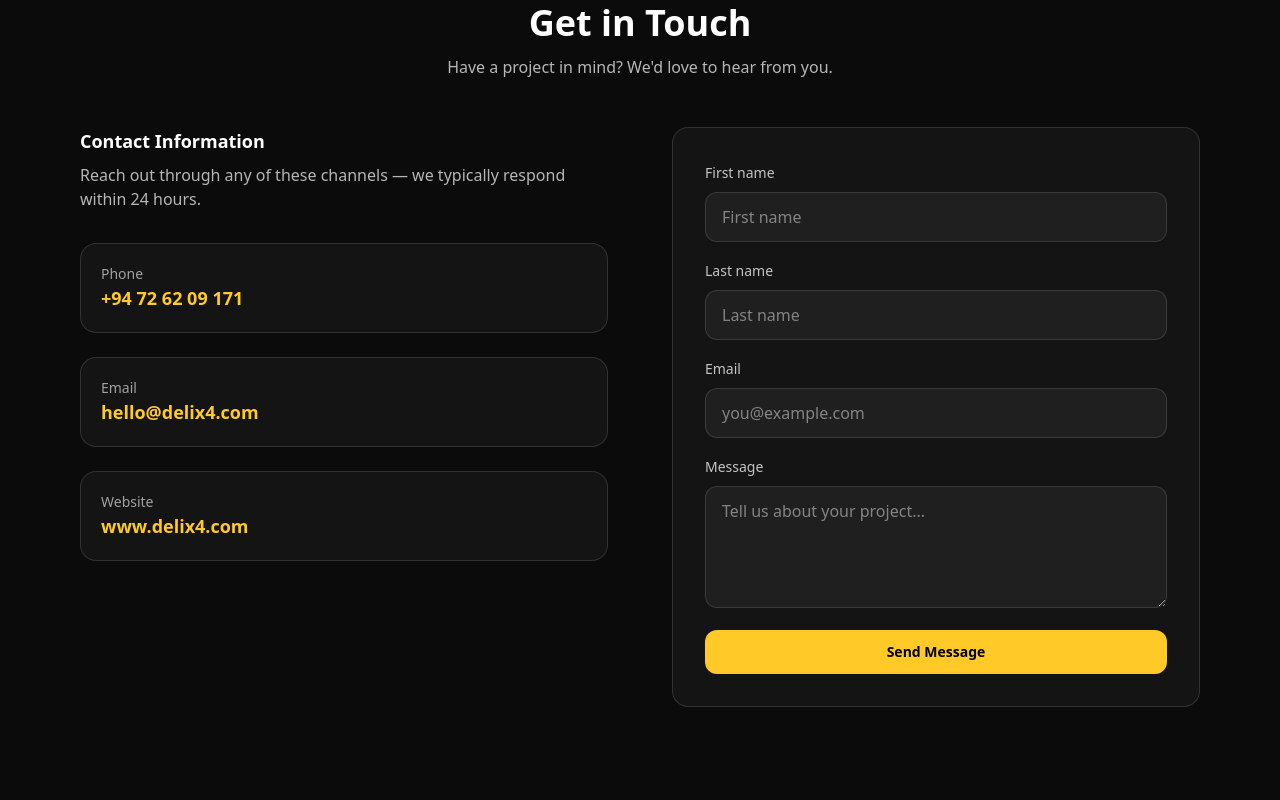
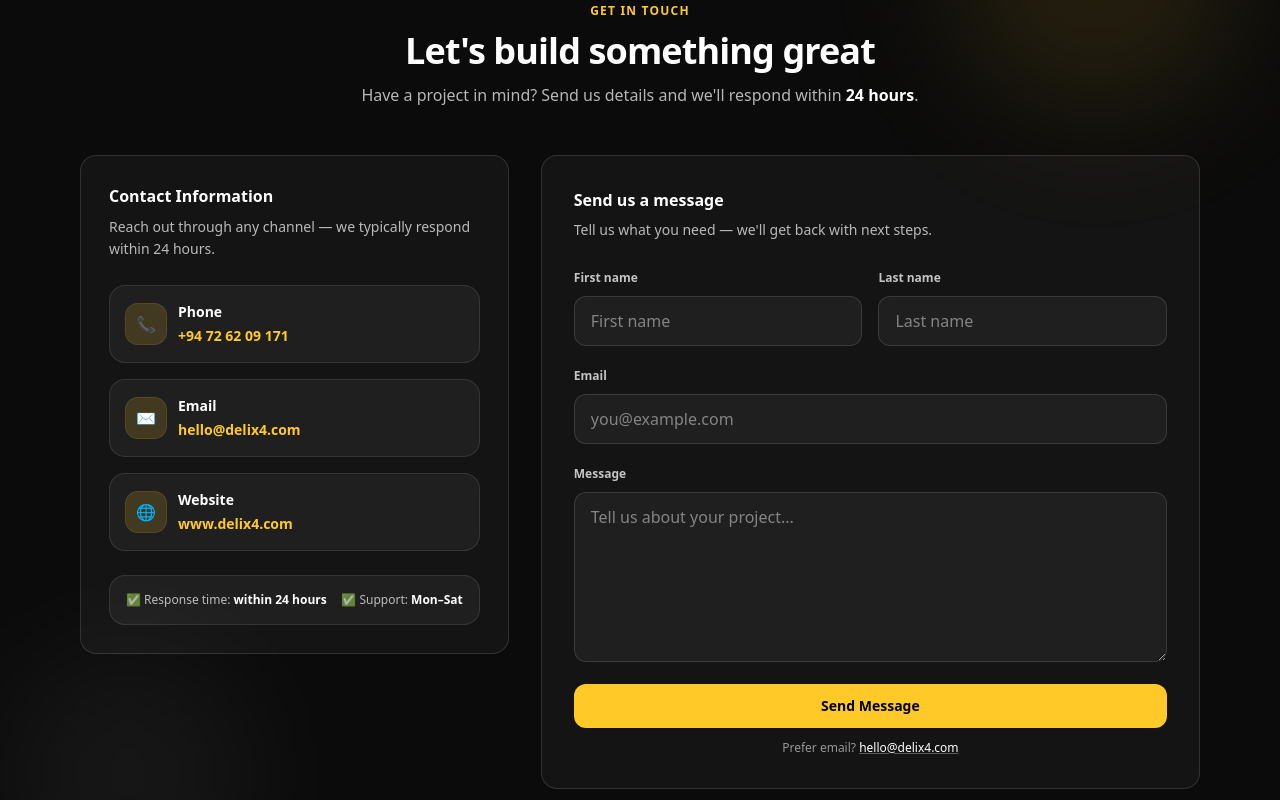
Before and after one commit to delix4/delix4_companyWeb, a Next.js app: page / in a window 1280 px wide. Shown: the part 2340-3140 px from the top of the page. Built offline with nearby package versions, Linux system fonts and the light colour scheme.

Commit message:
Upgrade contact section to premium agency design: improved hierarchy, trust signals, focus states

```diff
--- a/src/app/page.tsx
+++ b/src/app/page.tsx
@@ -246,132 +246,223 @@
       </section>
 
       {/* CONTACT (black 60%) */}
-      <section id="contact" className="bg-[#0b0b0b]">
-        <div className="d4-container py-16 md:py-20">
-          <div className="text-center mb-12">
-            <h2 className="text-3xl font-extrabold md:text-4xl">Get in Touch</h2>
+      <section id="contact" className="relative bg-[#0b0b0b]">
+        {/* subtle background accents */}
+        <div className="pointer-events-none absolute inset-0">
+          <div className="absolute -top-24 right-10 h-72 w-72 rounded-full bg-[color:var(--d4-yellow)]/10 blur-3xl" />
+          <div className="absolute bottom-0 left-0 h-64 w-64 rounded-full bg-white/5 blur-3xl" />
+        </div>
+
+        <div className="d4-container relative py-16 md:py-20">
+          {/* Header */}
+          <div className="mx-auto max-w-3xl text-center">
+            <p className="text-xs font-semibold tracking-widest text-[color:var(--d4-yellow)]">
+              GET IN TOUCH
+            </p>
+            <h2 className="mt-3 text-3xl font-extrabold tracking-tight md:text-4xl">
+              Let's build something great
+            </h2>
             <p className="mt-3 text-white/70">
-              Have a project in mind? We'd love to hear from you.
+              Have a project in mind? Send us details and we'll respond within{" "}
+              <span className="text-white font-semibold">24 hours</span>.
             </p>
           </div>
 
-          <div className="grid gap-10 md:grid-cols-2 md:gap-16">
-            {/* Left Column: Contact Info */}
-            <div className="space-y-8">
-              <div>
-                <h3 className="text-lg font-semibold text-white">Contact Information</h3>
-                <p className="mt-2 text-white/70">
-                  Reach out through any of these channels — we typically respond within 24 hours.
+          {/* Grid */}
+          <div className="mt-12 grid gap-8 lg:grid-cols-5">
+            {/* Left: Contact info */}
+            <div className="lg:col-span-2">
+              <div className="d4-card p-6 md:p-7">
+                <h3 className="text-base font-semibold text-white">
+                  Contact Information
+                </h3>
+                <p className="mt-2 text-sm text-white/70 leading-relaxed">
+                  Reach out through any channel — we typically respond within 24 hours.
                 </p>
-              </div>
 
-              <div className="space-y-6">
+                <div className="mt-6 grid gap-4">
                   {/* Phone */}
-                <div className="d4-card p-5 rounded-xl">
-                  <p className="text-sm text-white/60 font-medium">Phone</p>
                   <a
                     href="tel:+94726209171"
-                    className="mt-2 text-lg font-semibold text-[color:var(--d4-yellow)] hover:text-white/80 transition"
+                    className="group rounded-2xl border border-white/10 bg-white/5 p-4 hover:bg-white/10 transition"
                   >
+                    <div className="flex items-start gap-3">
+                      <span className="mt-0.5 inline-flex h-10 w-10 items-center justify-center rounded-xl bg-[color:var(--d4-yellow)]/15 ring-1 ring-[color:var(--d4-yellow)]/25">
+                        📞
+                      </span>
+                      <div>
+                        <div className="text-sm font-semibold text-white">Phone</div>
+                        <div className="mt-1 text-sm text-[color:var(--d4-yellow)] font-semibold">
                           +94 72 62 09 171
+                        </div>
+                      </div>
+                    </div>
                   </a>
-                </div>
 
                   {/* Email */}
-                <div className="d4-card p-5 rounded-xl">
-                  <p className="text-sm text-white/60 font-medium">Email</p>
                   <a
                     href="mailto:hello@delix4.com"
-                    className="mt-2 text-lg font-semibold text-[color:var(--d4-yellow)] hover:text-white/80 transition break-all"
+                    className="group rounded-2xl border border-white/10 bg-white/5 p-4 hover:bg-white/10 transition"
                   >
+                    <div className="flex items-start gap-3">
+                      <span className="mt-0.5 inline-flex h-10 w-10 items-center justify-center rounded-xl bg-[color:var(--d4-yellow)]/15 ring-1 ring-[color:var(--d4-yellow)]/25">
+                        ✉️
+                      </span>
+                      <div>
+                        <div className="text-sm font-semibold text-white">Email</div>
+                        <div className="mt-1 text-sm text-[color:var(--d4-yellow)] font-semibold">
                           hello@delix4.com
+                        </div>
+                      </div>
+                    </div>
                   </a>
-                </div>
 
                   {/* Website */}
-                <div className="d4-card p-5 rounded-xl">
-                  <p className="text-sm text-white/60 font-medium">Website</p>
                   <a
                     href="https://www.delix4.com"
                     target="_blank"
                     rel="noreferrer"
-                    className="mt-2 text-lg font-semibold text-[color:var(--d4-yellow)] hover:text-white/80 transition"
+                    className="group rounded-2xl border border-white/10 bg-white/5 p-4 hover:bg-white/10 transition"
                   >
+                    <div className="flex items-start gap-3">
+                      <span className="mt-0.5 inline-flex h-10 w-10 items-center justify-center rounded-xl bg-[color:var(--d4-yellow)]/15 ring-1 ring-[color:var(--d4-yellow)]/25">
+                        🌐
+                      </span>
+                      <div>
+                        <div className="text-sm font-semibold text-white">Website</div>
+                        <div className="mt-1 text-sm text-[color:var(--d4-yellow)] font-semibold">
                           www.delix4.com
+                        </div>
+                      </div>
+                    </div>
                   </a>
+                </div>
+
+                {/* Trust strip */}
+                <div className="mt-6 rounded-2xl border border-white/10 bg-white/5 p-4">
+                  <div className="flex flex-wrap items-center justify-between gap-3 text-xs text-white/70">
+                    <div>
+                      ✅ Response time:{" "}
+                      <span className="text-white font-semibold">within 24 hours</span>
+                    </div>
+                    <div>
+                      ✅ Support:{" "}
+                      <span className="text-white font-semibold">Mon–Sat</span>
+                    </div>
+                  </div>
                 </div>
               </div>
             </div>
 
-            {/* Right Column: Contact Form */}
-            <div className="d4-card p-6 md:p-8 rounded-2xl">
-              <form onSubmit={handleSubmit} className="grid gap-4">
-                <div>
-                  <label className="text-sm text-white/75">First name</label>
+            {/* Right: Form */}
+            <div className="lg:col-span-3">
+              <div className="d4-card p-6 md:p-8">
+                <h3 className="text-base font-semibold text-white">
+                  Send us a message
+                </h3>
+                <p className="mt-2 text-sm text-white/70">
+                  Tell us what you need — we'll get back with next steps.
+                </p>
+
+                <form onSubmit={handleSubmit} className="mt-6 grid gap-4 md:grid-cols-2">
+                  <div className="md:col-span-1">
+                    <label className="text-xs font-semibold text-white/75">
+                      First name
+                    </label>
                     <input
                       type="text"
                       name="firstName"
                       value={formData.firstName}
                       onChange={handleChange}
-                    className="d4-input mt-2 w-full px-4 py-3 outline-none"
+                      className="d4-input mt-2 w-full px-4 py-3 outline-none focus:ring-2 focus:ring-[color:var(--d4-yellow)]/40"
                       placeholder="First name"
                       required
                     />
                   </div>
 
-                <div>
-                  <label className="text-sm text-white/75">Last name</label>
+                  <div className="md:col-span-1">
+                    <label className="text-xs font-semibold text-white/75">
+                      Last name
+                    </label>
                     <input
                       type="text"
                       name="lastName"
                       value={formData.lastName}
                       onChange={handleChange}
-                    className="d4-input mt-2 w-full px-4 py-3 outline-none"
+                      className="d4-input mt-2 w-full px-4 py-3 outline-none focus:ring-2 focus:ring-[color:var(--d4-yellow)]/40"
                       placeholder="Last name"
                       required
                     />
                   </div>
 
-                <div>
-                  <label className="text-sm text-white/75">Email</label>
+                  <div className="md:col-span-2">
+                    <label className="text-xs font-semibold text-white/75">Email</label>
                     <input
                       type="email"
                       name="email"
                       value={formData.email}
                       onChange={handleChange}
-                    className="d4-input mt-2 w-full px-4 py-3 outline-none"
+                      className="d4-input mt-2 w-full px-4 py-3 outline-none focus:ring-2 focus:ring-[color:var(--d4-yellow)]/40"
                       placeholder="you@example.com"
                       required
                     />
                   </div>
 
-                <div>
-                  <label className="text-sm text-white/75">Message</label>
+                  <div className="md:col-span-2">
+                    <label className="text-xs font-semibold text-white/75">
+                      Message
+                    </label>
                     <textarea
                       name="message"
                       value={formData.message}
                       onChange={handleChange}
-                    className="d4-input mt-2 w-full px-4 py-3 outline-none"
+                      className="d4-input mt-2 w-full px-4 py-3 outline-none focus:ring-2 focus:ring-[color:var(--d4-yellow)]/40"
                       placeholder="Tell us about your project..."
-                    rows={4}
+                      rows={6}
                       required
                     />
                   </div>
 
                   {feedback.message && (
-                  <div className={`rounded-lg px-4 py-3 text-sm ${feedback.type === "success" ? "bg-green-500/20 text-green-300" : "bg-red-500/20 text-red-300"}`}>
+                    <div
+                      className={`md:col-span-2 rounded-xl px-4 py-3 text-sm border ${
+                        feedback.type === "success"
+                          ? "border-green-500/30 bg-green-500/10 text-green-200"
+                          : "border-red-500/30 bg-red-500/10 text-red-200"
+                      }`}
+                    >
                       {feedback.message}
                     </div>
                   )}
 
+                  <div className="md:col-span-2">
                     <button
                       type="submit"
                       disabled={isLoading}
-                  className="w-full rounded-xl px-5 py-3 text-sm font-semibold bg-[color:var(--d4-yellow)] text-black hover:brightness-95 transition disabled:opacity-60 disabled:cursor-not-allowed"
+                      className="w-full rounded-xl px-5 py-3 text-sm font-semibold
+                      bg-[color:var(--d4-yellow)] text-black hover:brightness-95 transition
+                      disabled:opacity-60 disabled:cursor-not-allowed"
                     >
                       {isLoading ? "Sending..." : "Send Message"}
                     </button>
+
+                    <p className="mt-3 text-center text-xs text-white/55">
+                      Prefer email?{" "}
+                      <a
+                        className="text-white underline decoration-white/30 hover:decoration-white"
+                        href="mailto:hello@delix4.com"
+                      >
+                        hello@delix4.com
+                      </a>
+                    </p>
+                  </div>
                 </form>
+              </div>
+
+              {/* Small note below form */}
+              <p className="mt-4 text-center text-xs text-white/45">
+                By submitting, you agree to be contacted by Delix4 regarding your request.
+              </p>
             </div>
           </div>
         </div>
```
Lines whose indentation alone changed are shown as unchanged.
